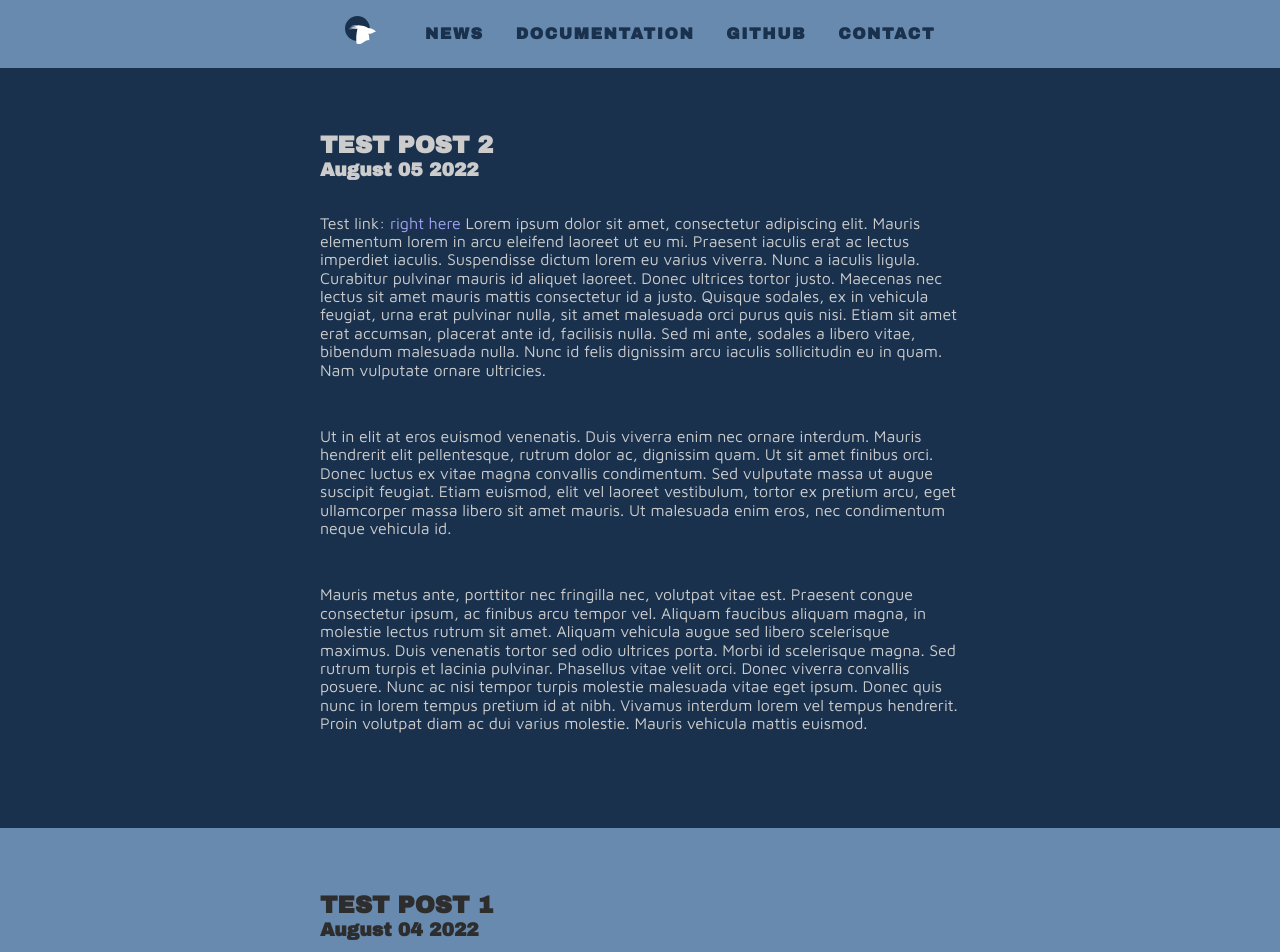
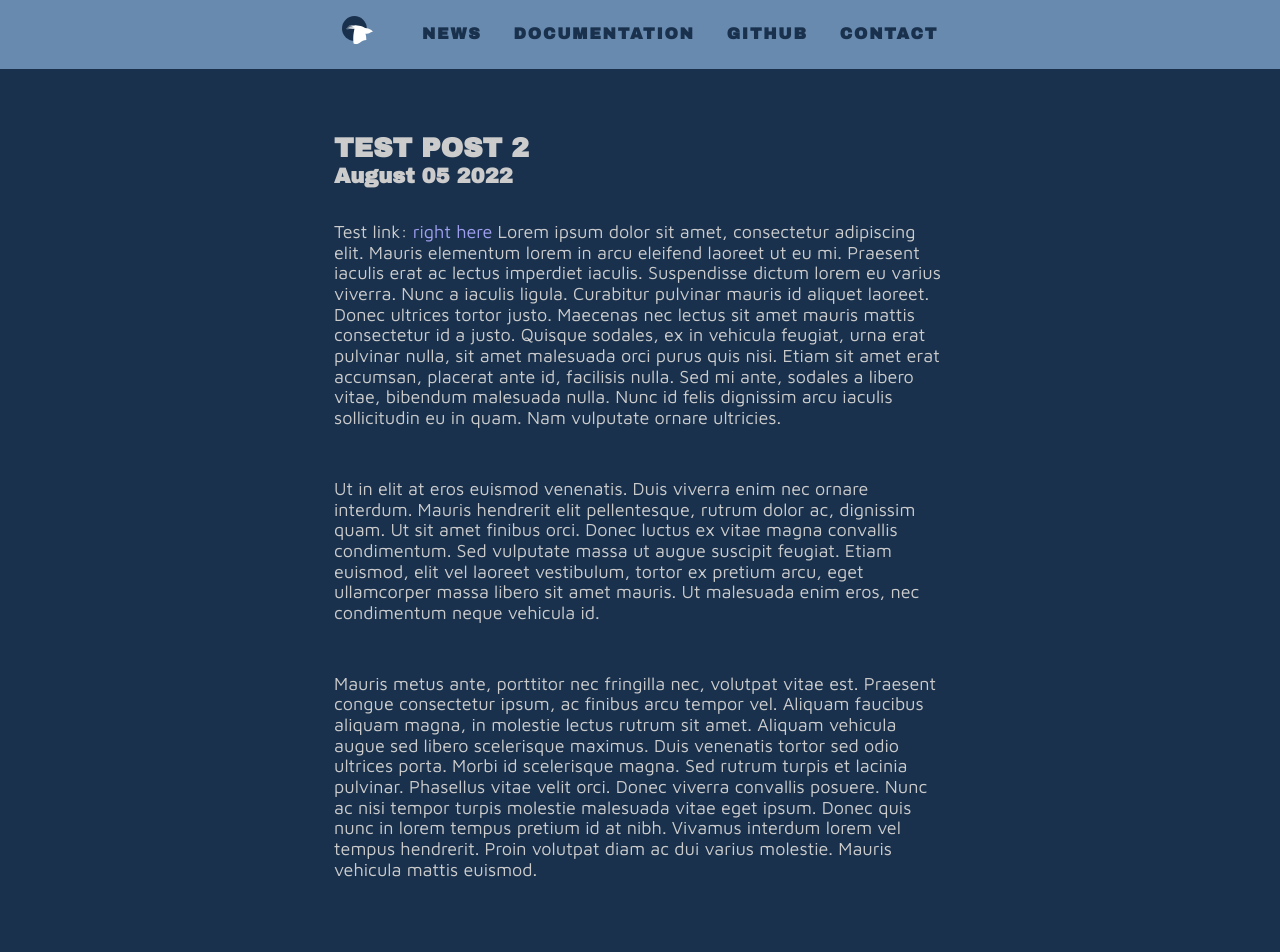
Before and after one commit to tbeckerson/lunar-website, a Jekyll site: the page built from news.html, in a window 1280 px wide. Shown: the top 952 px of the page. Built offline with Jekyll 4.4.1, drawn with Linux system fonts in a browser that asks for light colours.

Commit message:
fix font scaling

```diff
--- a/about.html
+++ b/about.html
@@ -1,5 +1,5 @@
 <section id="about" class="pv5 flex flex-column items-center justify-start bg-lunar-dark near-white">
-  <div class="measure font-maven w-90">
+  <div class="measure-wide font-maven w-90">
     <h1 class="f1 font-archivo tc tracked">ABOUT</h1>
 {% capture about_section %}
   {% include about.md %}
--- a/assets/tachyons-custom.css
+++ b/assets/tachyons-custom.css
@@ -6,9 +6,10 @@
 :root {
     --dark: #19314d;
     --light: #698aaf;
-    --fontsize:clamp(14px,calc(14px + 1vw),18px);
+    --fontsize:clamp(16px,calc(16px + 1vw),18px);
     }
 
+/*  */
 /* fonts
  * The @import gives the font a name and file location for the browser to use. The .font-* class is for inserting the code into the .html file
  */
@@ -44,6 +45,7 @@ body {
   overflow-x: hidden;
   overflow-y: scroll;
   perspective: 1px;
+  font-size: var(--fontsize);
   }
 
 p {
@@ -500,16 +502,16 @@ animation-name: fade-in-left-wide;
 }
 
 .plx-back-1   {
-  transform: translate3D(0,0,-0.5px) scale(1.6);
+  transform: translate3D(0,0,-0.5px) scale(1.5);
 }
 .plx-back-2  {
-  transform: translate3D(0,0,-1px) scale(2.1);
+  transform: translate3D(0,0,-1px) scale(2.0);
 }
 .plx-back-3  {
-  transform: translate3D(0,0,-1.5px) scale(3.6);
+  transform: translate3D(0,0,-1.5px) scale(3.5);
 }
 .plx-back-4  {
-  transform: translate3D(0,0,-2px) scale(4.1);
+  transform: translate3D(0,0,-2px) scale(4.0);
 }
 
 /* why u no have grid layout??? */
--- a/contact.html
+++ b/contact.html
@@ -1,5 +1,5 @@
 <footer id="contact" class="relative pv5 flex flex-column items-center justify-start near-white cover bg-near-black bg-bottom bg-fixed z-5" style="background-image:url(assets/{{ page.contact-bg }}-penguin-01.svg)";>
-  <div class="font-maven tc w-90 w-50-l">
+  <div class="font-maven measure-wide tc w-90">
     <h1 class="f1 font-archivo tracked">CONTACT</h1>
 {% capture contact_section %}
   {% include contact.md %}
--- a/news.html
+++ b/news.html
@@ -10,7 +10,7 @@ contact-bg: space
 <main class="relative z-2 flex flex-column items-center justify-start bg-red">
 {% for post in site.posts %}
 <div id="{{ post.title }}_container" class="pv5 w-100 {{ post.bg-colour }} flex flex-column items-center justify-start">
-    <div id="{{ post.title }}_content" class="font-maven {{ post.tx-colour }} a-{{ post.link-colour}} w-90 w-50-l" style="">
+    <div id="{{ post.title }}_content" class="measure-wide font-maven {{ post.tx-colour }} a-{{ post.link-colour}} w-90" style="">
         <h2 class="font-archivo">{{ post.title | upcase }}</h2>
         <h3 class="font-archivo">{{ post.date | date: '%B %d %Y' }}</h3>
       {{ post }}
```
